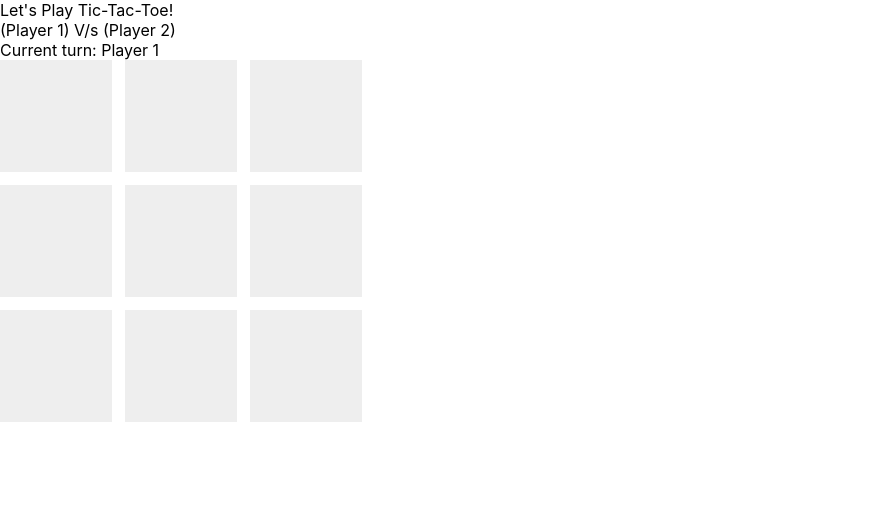
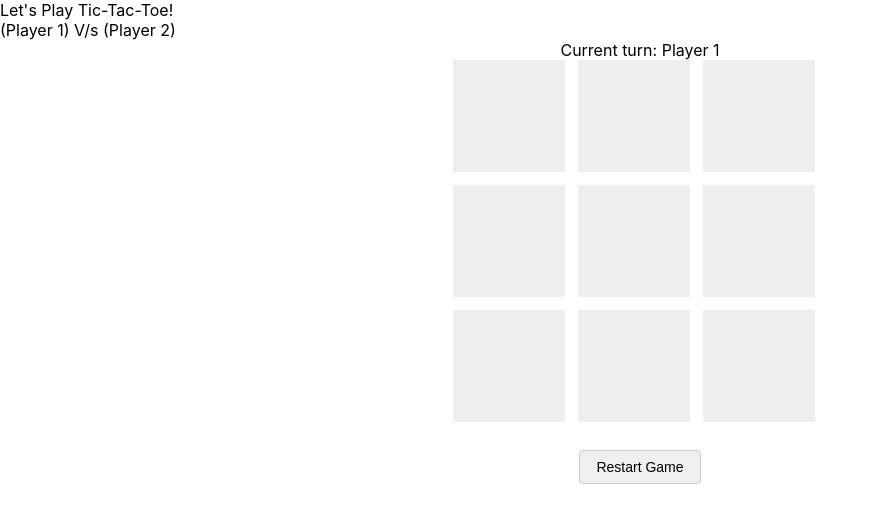
Before and after one commit to IEEE-VIT/tic-tac-toe-react, a React (Create React App) app: page /game in a window 1280 px wide. Shown: the top 522 px of the page, without its empty margins (0-878 px from the left). Built offline with nearby package versions, Linux system fonts and the light colour scheme.

Commit message:
Added A Restart Button

```diff
--- a/src/components/Board/Board.css
+++ b/src/components/Board/Board.css
@@ -1,4 +1,7 @@
 .board {
+    display: flex;
+    flex-direction: column;
+    align-items: center;
 }
 
 .board__square-grp {
@@ -6,3 +9,18 @@
     grid-template-columns: 125px 125px 125px;
     grid-template-rows: 125px 125px 125px;
 }
+
+.board__restart-btn {
+    margin-top: 15px;
+    padding: 8px 16px;
+    font-size: 14px;
+    cursor: pointer;
+    border: 1px solid #ccc;
+    border-radius: 4px;
+    background-color: #f0f0f0;
+    transition: background-color 0.2s;
+}
+
+.board__restart-btn:hover {
+    background-color: #e0e0e0;
+}
--- a/src/components/Board/Board.jsx
+++ b/src/components/Board/Board.jsx
@@ -6,7 +6,6 @@ import { calculateWinner } from "../../utils/helpers";
 import "./Board.css";
 
 const Board = () => {
-    // prettier-ignore
     const emptyBoard = [null, null, null, null, null, null, null, null, null];
     const history = useHistory();
     const [player, setPlayer] = useState("X");
@@ -38,10 +37,8 @@ const Board = () => {
     const mounted = useRef();
     useEffect(() => {
         if (!mounted.current) {
-            // do componentDidMount logic
             mounted.current = true;
         } else {
-            // do componentDidUpdate logic
             const winPlayer = calculateWinner(board);
             if (winner !== "No one")
                 setWinner(winPlayer === "None" ? null : winPlayer);
@@ -71,6 +68,7 @@ const Board = () => {
             </div>
         </div>
     ) : null;
+
     return (
         <div className="board">
             <div className="board__current">Current turn: {turn}</div>
@@ -83,6 +81,16 @@ const Board = () => {
                     />
                 ))}
             </div>
+
+            {/* Added Active Gameplay Restart Button */}
+            <button
+                type="button"
+                className="board__restart-btn"
+                onClick={resetBoard}
+            >
+                Restart Game
+            </button>
+
             {winPrompt}
         </div>
     );
```
